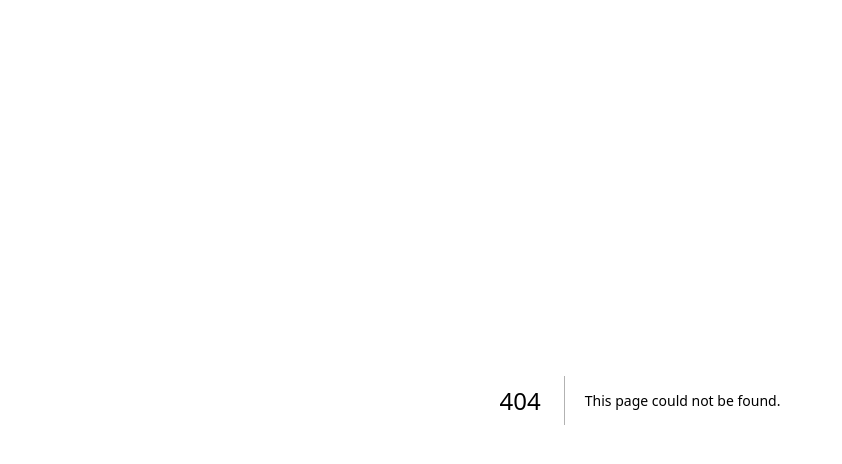
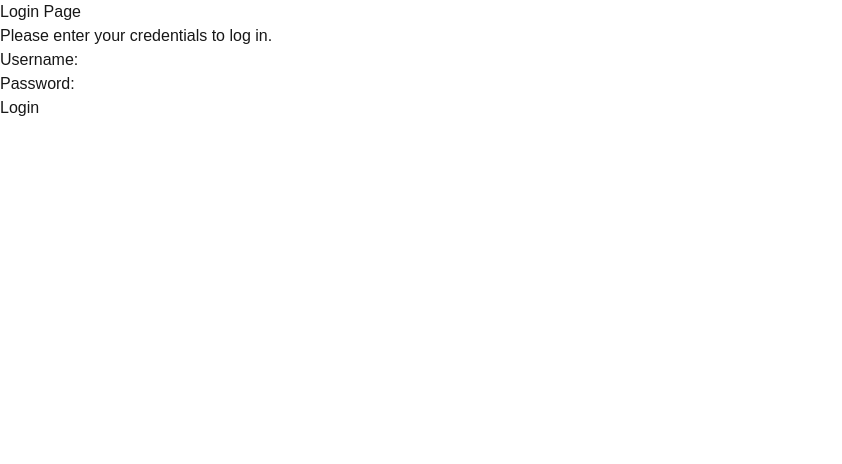
Before and after one commit to ThissFredy/Makicontrol-frontend, a Next.js app: page /login in a window 1280 px wide. Before the commit this address had no page. Shown: the top 464 px of the page, without its empty margins (0-842 px from the left). Built offline with nearby package versions, Linux system fonts and the light colour scheme.

Commit message:
📕 Initial Commit

```diff
--- /dev/null
+++ b/src/app/(auth)/login/page.tsx
@@ -0,0 +1,23 @@
+import React from "react";
+
+const page = () => {
+  return (
+    <div>
+      <h1>Login Page</h1>
+      <p>Please enter your credentials to log in.</p>
+      <form action="/api/login" method="POST">
+        <div className="form-group">
+          <label htmlFor="username">Username:</label>
+          <input type="text" id="username" name="username" required />
+        </div>
+        <div className="form-group">
+          <label htmlFor="password">Password:</label>
+          <input type="password" id="password" name="password" required />
+        </div>
+        <button type="submit">Login</button>
+      </form>
+    </div>
+  );
+};
+
+export default page;
--- a/src/app/page.tsx
+++ b/src/app/page.tsx
@@ -39,7 +39,6 @@
               width={20}
               height={20}
             />
-            Deploy now
           </a>
           <a
             className="rounded-full border border-solid border-black/[.08] dark:border-white/[.145] transition-colors flex items-center justify-center hover:bg-[#f2f2f2] dark:hover:bg-[#1a1a1a] hover:border-transparent font-medium text-sm sm:text-base h-10 sm:h-12 px-4 sm:px-5 w-full sm:w-auto md:w-[158px]"
```
Also changed, not shown: src/app/(main)/customers/contracts/page.tsx (added), src/app/(main)/customers/page.tsx (added).
